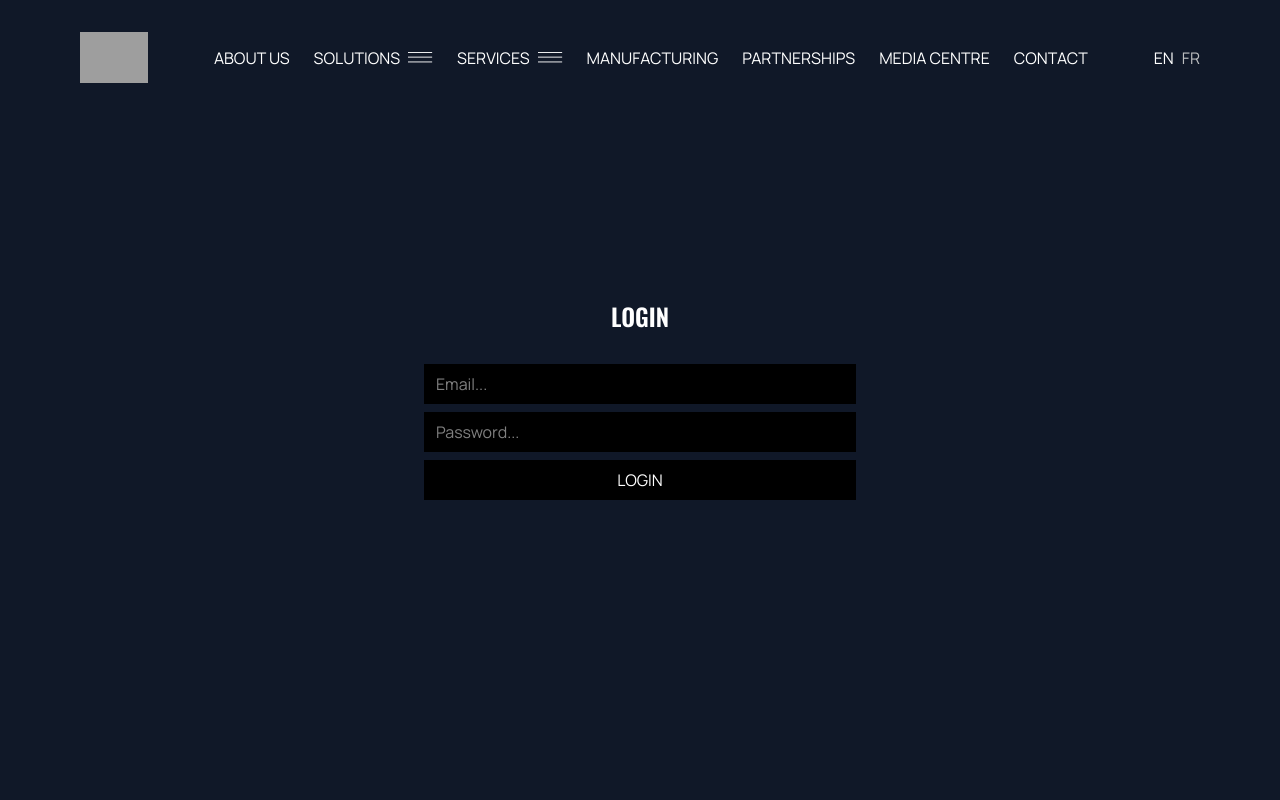
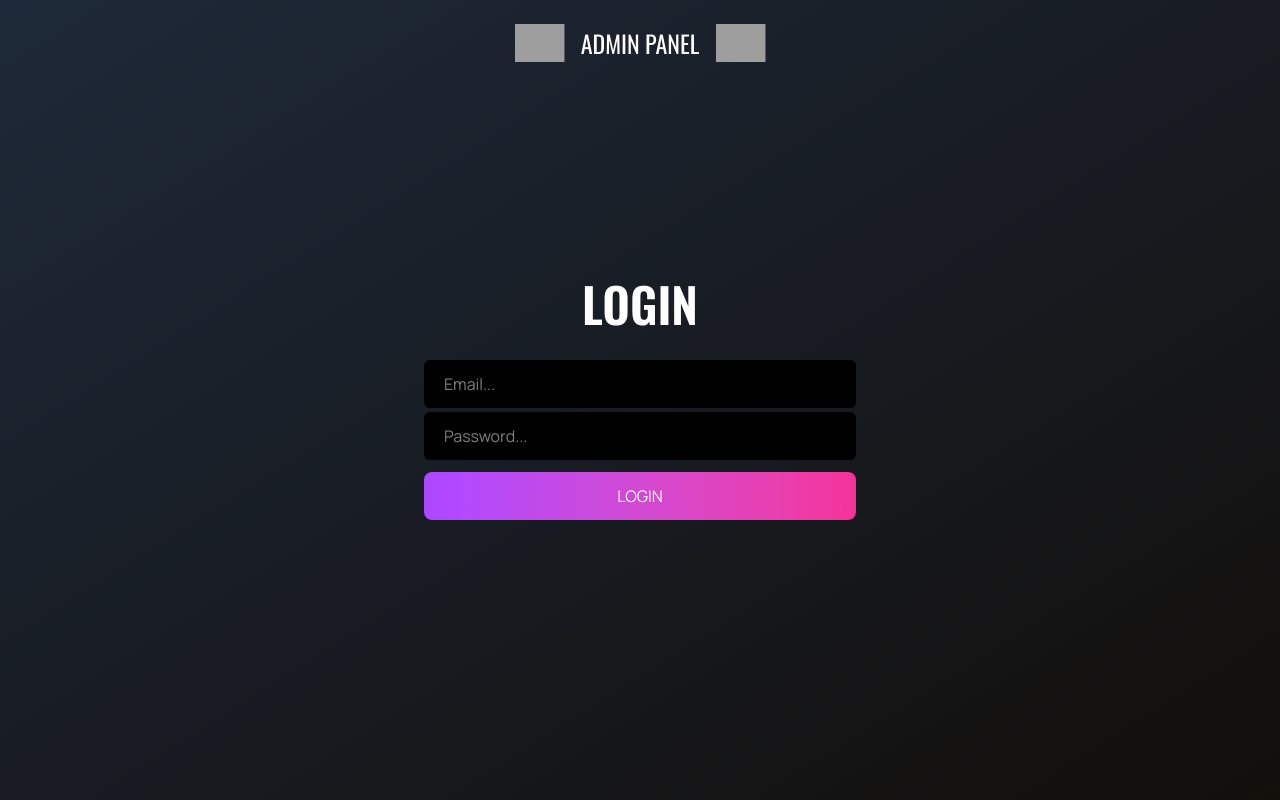
Before and after one commit to osama-mhmd/techno-international, a Next.js app in the folder apps/frontend/: page /panel/login in a window 1280 px wide. Shown: the top 800 px of the page. Built offline with nearby package versions, Linux system fonts and the light colour scheme; no server answers; grey boxes are pictures that could not be loaded.

Commit message:
feat(ui): major changes - navbar not shown in /panel - redesign the login page - login page not available for signed in users

```diff
--- a/apps/frontend/app/nav.tsx
+++ b/apps/frontend/app/nav.tsx
@@ -9,6 +9,9 @@ export default function Nav() {
   const pathname = usePathname();
 
   const inAboutPage = pathname == "/about-us";
+  const forAdmins = pathname.includes("/panel");
+
+  if (forAdmins) return;
 
   return (
     <nav
--- /dev/null
+++ b/apps/frontend/app/panel/layout.tsx
@@ -0,0 +1,22 @@
+import { Metadata } from "next";
+import Image from "next/image";
+import Link from "next/link";
+
+export const metadata: Metadata = {
+  title: "Admin Panel",
+};
+
+export default function Layout({ children }: { children: React.ReactNode }) {
+  return (
+    <div>
+      <div className="absolute top-6 left-1/2 -translate-x-1/2">
+        <Link href="/" className="flex items-center gap-4">
+          <Image src="/partial-logo.png" width={50} height={50} alt="Logo" />
+          <h3 className="text-center text-2xl">Admin Panel</h3>
+          <Image src="/partial-logo.png" width={50} height={50} alt="Logo" />
+        </Link>
+      </div>
+      {children}
+    </div>
+  );
+}
--- a/apps/frontend/app/panel/login/page.tsx
+++ b/apps/frontend/app/panel/login/page.tsx
@@ -1,6 +1,6 @@
 "use client";
 
-import { useState } from "react";
+import { useEffect, useState } from "react";
 import { Button } from "../../../components/ui/button";
 import { Input } from "../../../components/ui/input";
 import { useRouter } from "next/navigation";
@@ -11,6 +11,16 @@ export default function Login() {
   const [password, setPassword] = useState("");
   const [loading, setLoading] = useState(false);
   const [error, setError] = useState("");
+
+  useEffect(() => {
+    const token = localStorage.getItem("token");
+
+    fetch(`${process.env.NEXT_PUBLIC_BACKEND_URL}/auth/me`, {
+      headers: { Authorization: `Bearer ${token}` },
+    }).then(async (res) => {
+      if (res.ok) router.push("/panel");
+    });
+  }, [router]);
 
   const onSubmit = async (ev: React.FormEvent) => {
     ev.preventDefault();
@@ -50,15 +60,17 @@ export default function Login() {
     }
   };
 
+  useEffect(() => {
+    setError("");
+  }, [email, password]);
+
   return (
-    <main className="bg-gray-900 text-white">
+    <main className="bg-linear-to-br from-gray-800 to-secondary/10 text-white">
       <div className="min-h-screen justify-center container flex flex-col gap-4 items-center">
-        <h2 className="mb-4 text-2xl font-semibold">Login</h2>
-
-        {error && <p className="text-red-400">{error}</p>}
+        <h2 className="mb-4 font-semibold">Login</h2>
 
         <form
-          className="px-2 flex flex-col gap-2 w-full max-w-md"
+          className="px-2 flex flex-col gap-1 w-full max-w-md"
           onSubmit={onSubmit}
         >
           <Input
@@ -66,6 +78,7 @@ export default function Login() {
             placeholder="Email..."
             required
             value={email}
+            className="rounded-md px-5 py-3"
             onChange={(e) => setEmail(e.target.value)}
           />
 
@@ -74,10 +87,17 @@ export default function Login() {
             placeholder="Password..."
             required
             value={password}
+            className="rounded-md px-5 py-3"
             onChange={(e) => setPassword(e.target.value)}
           />
 
-          <Button type="submit" disabled={loading}>
+          {error && <p className="bg-red-900 p-4 rounded-md my-1">{error}</p>}
+
+          <Button
+            type="submit"
+            disabled={loading}
+            className="mt-2 w-full bg-linear-to-r from-purple-500 to-pink-500 hover:from-purple-600 hover:to-pink-600 text-white py-3 rounded-lg transition-all duration-200"
+          >
             {loading ? "Logging in..." : "Login"}
           </Button>
         </form>
```
